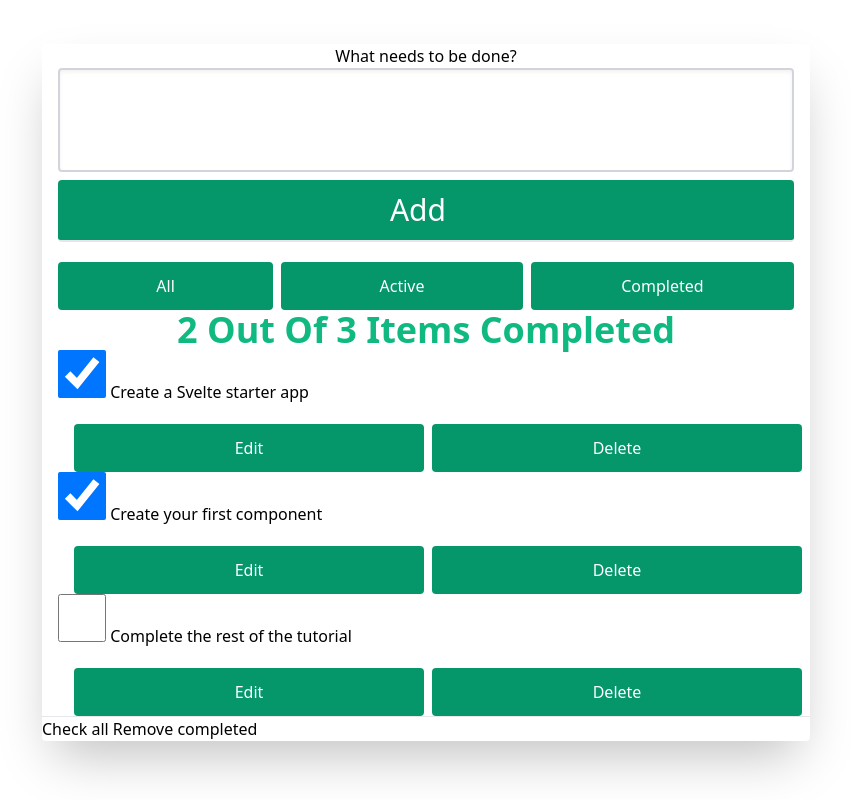
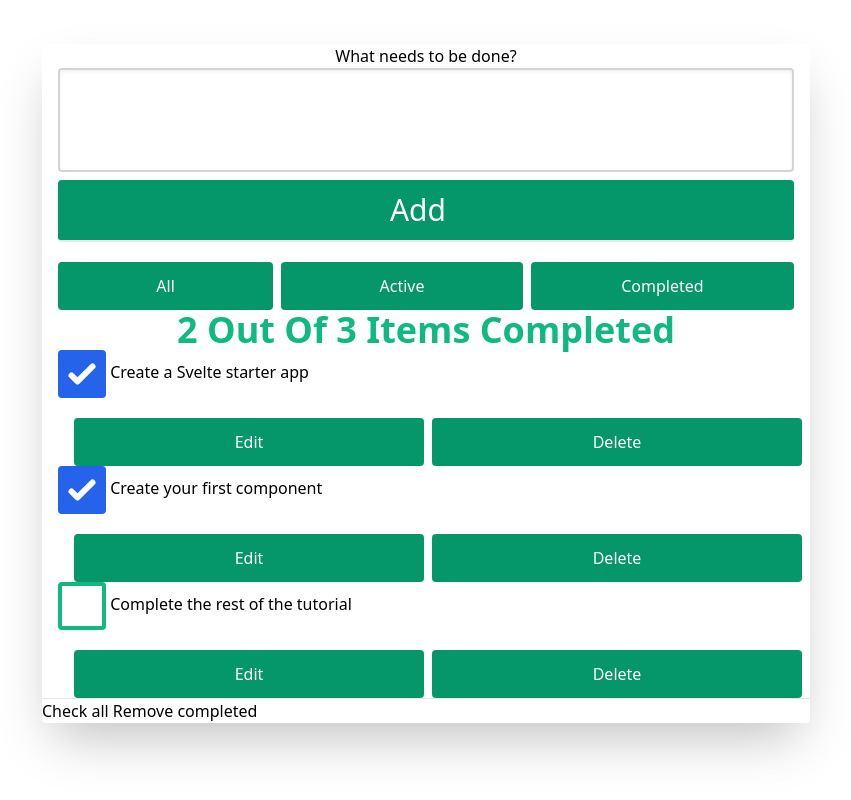
Before and after one commit to SharmileeT/vercel, a Svelte app: page / in a window 1280 px wide. Shown: the whole page, without its empty margins (214-1065 px from the left). Built offline with nearby package versions, Linux system fonts and the light colour scheme.

Commit message:
made changes to configure tailwind

```diff
--- a/package.json
+++ b/package.json
@@ -19,6 +19,7 @@
     "autoprefixer": "^9.8.6",
     "postcss": "^7.0.35",
     "sirv-cli": "^1.0.0",
+    "svelte-preprocess": "^4.6.9",
     "tailwindcss": "npm:@tailwindcss/postcss7-compat@^2.0.4"
   }
 }
--- a/rollup.config.js
+++ b/rollup.config.js
@@ -37,6 +37,15 @@ export default {
 	},
 	plugins: [
 		svelte({
+			preprocess: sveltePreprocess({
+				sourceMap: !production,
+				postcss: {
+				  plugins: [
+				   require("tailwindcss"),
+				   require("autoprefixer"),
+				  ],
+				},
+			  }),
 			// enable run-time checks when not in production
 			dev: !production,
 			// we'll extract any component CSS out into
--- /dev/null
+++ b/tailwind.config.js
@@ -0,0 +1,17 @@
+const production = !process.env.ROLLUP_WATCH;
+module.exports = {
+  future: {
+    purgeLayersByDefault: true,
+    removeDeprecatedGapUtilities: true,
+  },
+  plugins: [
+require('@tailwindcss/forms')
+  ],
+  purge: {
+    content: [
+     "./src/**/*.svelte",
+
+    ],
+    enabled: production // disable purge in dev
+  },
+};
```
Also changed, not shown: 1 other file (tests, documents, lock files or other folders).
